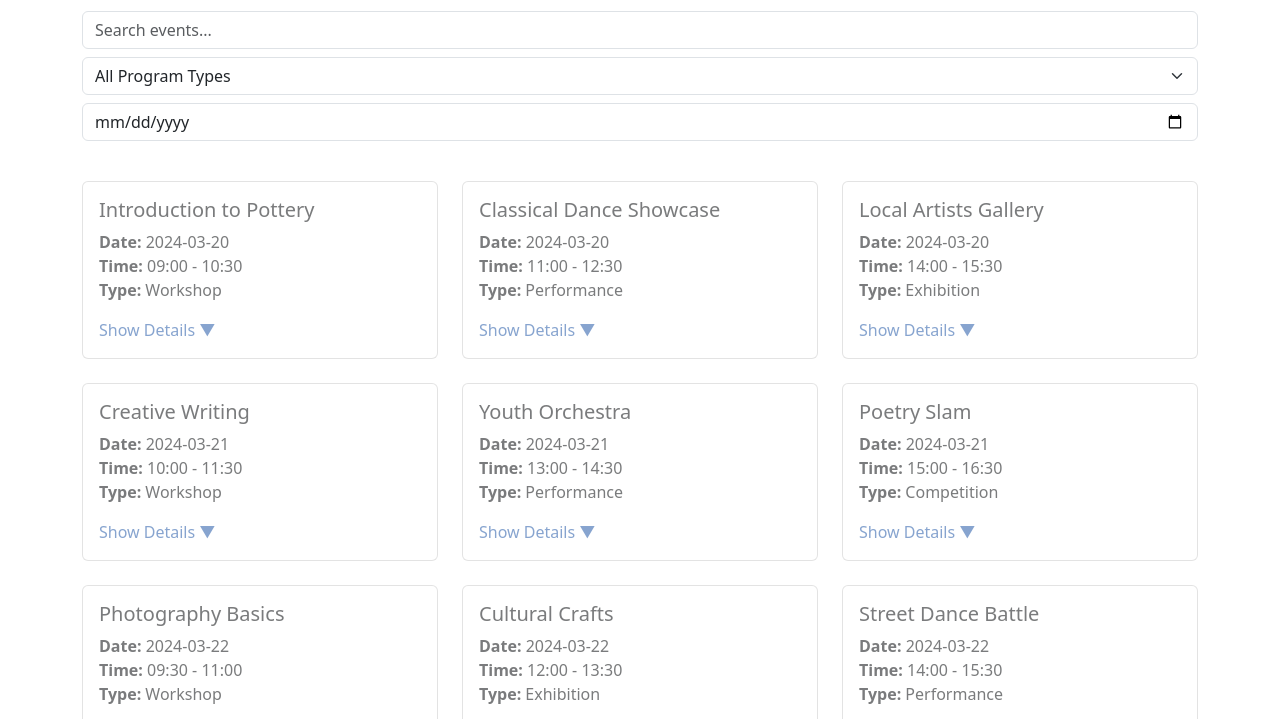
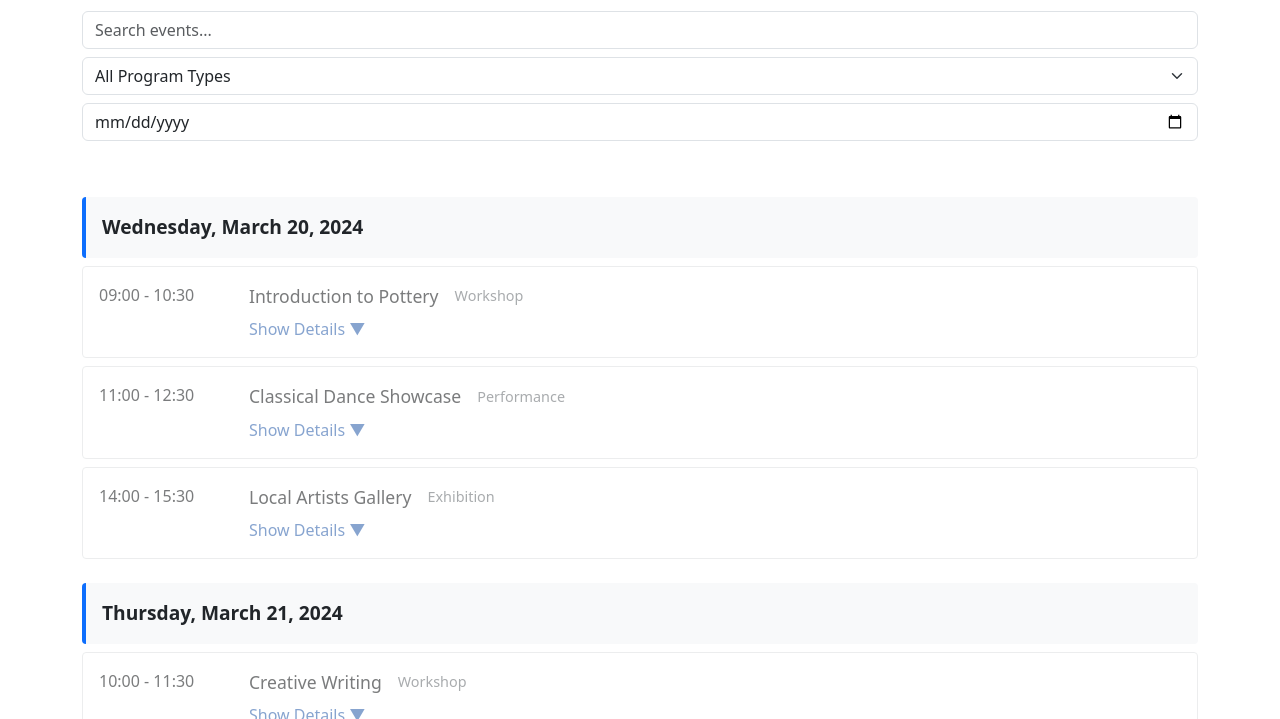
Before and after one commit to ssv445/event-schedule, a plain HTML site: page index.html in a window 1280 px wide. Shown: the part 77-796 px from the top of the page. Drawn offline with nearby package versions, Linux system fonts and the light colour scheme.

Commit message:
The UI should be simple, a header row for the date, then one row for each of event for the day. Highlight the header row.

```diff
--- a/app.js
+++ b/app.js
@@ -99,23 +99,44 @@ class FairSchedule {
         const container = $('#eventsList');
         container.empty();
 
-        filteredEvents.forEach(event => {
+        // Group events by date
+        const eventsByDate = filteredEvents.reduce((acc, event) => {
+            if (!acc[event.date]) {
+                acc[event.date] = [];
+            }
+            acc[event.date].push(event);
+            return acc;
+        }, {});
+
+        // Sort dates
+        Object.keys(eventsByDate).sort().forEach(date => {
+            // Add date header
+            container.append(`
+                <div class="col-12">
+                    <div class="date-header">${new Date(date).toLocaleDateString('en-US', {
+                        weekday: 'long',
+                        year: 'numeric',
+                        month: 'long',
+                        day: 'numeric'
+                    })}</div>
+                </div>
+            `);
+
+            // Add events for this date
+            eventsByDate[date].forEach(event => {
                 const isCurrent = this.isEventCurrent(event);
                 const isFinished = this.isEventFinished(event);
 
-            const card = $(`
-                <div class="col-12 col-md-6 col-lg-4">
-                    <div class="card event-card ${isCurrent ? 'current' : ''} ${isFinished ? 'finished' : ''}">
-                        <div class="card-body">
-                            <h5 class="card-title">
-                                ${event.programmeName}
+                container.append(`
+                    <div class="col-12">
+                        <div class="event-row ${isCurrent ? 'current' : ''} ${isFinished ? 'finished' : ''}">
+                            <div class="event-time">${event.timeStart} - ${event.timeEnd}</div>
+                            <div class="event-content">
+                                <div class="event-header">
+                                    <span class="event-name">${event.programmeName}</span>
+                                    <span class="event-type">${event.programType}</span>
                                     ${isCurrent ? '<span class="now-live">Now Live!</span>' : ''}
-                            </h5>
-                            <p class="card-text">
-                                <strong>Date:</strong> ${event.date}<br>
-                                <strong>Time:</strong> ${event.timeStart} - ${event.timeEnd}<br>
-                                <strong>Type:</strong> ${event.programType}
-                            </p>
+                                </div>
                                 <div class="toggle-details">Show Details ▼</div>
                                 <div class="programme-details">
                                     <p>${event.programmeDetail1}</p>
@@ -127,8 +148,7 @@ class FairSchedule {
                         </div>
                     </div>
                 `);
-
-            container.append(card);
+            });
         });
     }
 
--- a/index.html
+++ b/index.html
@@ -21,7 +21,7 @@
         </header>
 
         <main>
-            <div id="eventsList" class="row g-4">
+            <div id="eventsList" class="row">
                 <!-- Events will be populated here -->
             </div>
         </main>
--- a/styles.css
+++ b/styles.css
@@ -36,3 +36,58 @@
     cursor: pointer;
     color: #0d6efd;
 }
+
+.date-header {
+    background-color: #f8f9fa;
+    padding: 1rem;
+    margin: 1rem 0 0.5rem;
+    font-weight: bold;
+    font-size: 1.2rem;
+    border-radius: 4px;
+    border-left: 4px solid #0d6efd;
+}
+
+.event-row {
+    display: flex;
+    padding: 1rem;
+    margin-bottom: 0.5rem;
+    border: 1px solid #dee2e6;
+    border-radius: 4px;
+    transition: all 0.3s ease;
+}
+
+.event-time {
+    min-width: 150px;
+    font-weight: 500;
+}
+
+.event-content {
+    flex: 1;
+}
+
+.event-header {
+    display: flex;
+    align-items: center;
+    gap: 1rem;
+    margin-bottom: 0.5rem;
+}
+
+.event-name {
+    font-weight: 500;
+    font-size: 1.1rem;
+}
+
+.event-type {
+    color: #6c757d;
+    font-size: 0.9rem;
+}
+
+.event-row.current {
+    border: 2px solid #28a745;
+    box-shadow: 0 0 10px rgba(40, 167, 69, 0.3);
+}
+
+.event-row.finished {
+    opacity: 0.6;
+    filter: grayscale(50%);
+}
```
Lines whose indentation alone changed are shown as unchanged.
